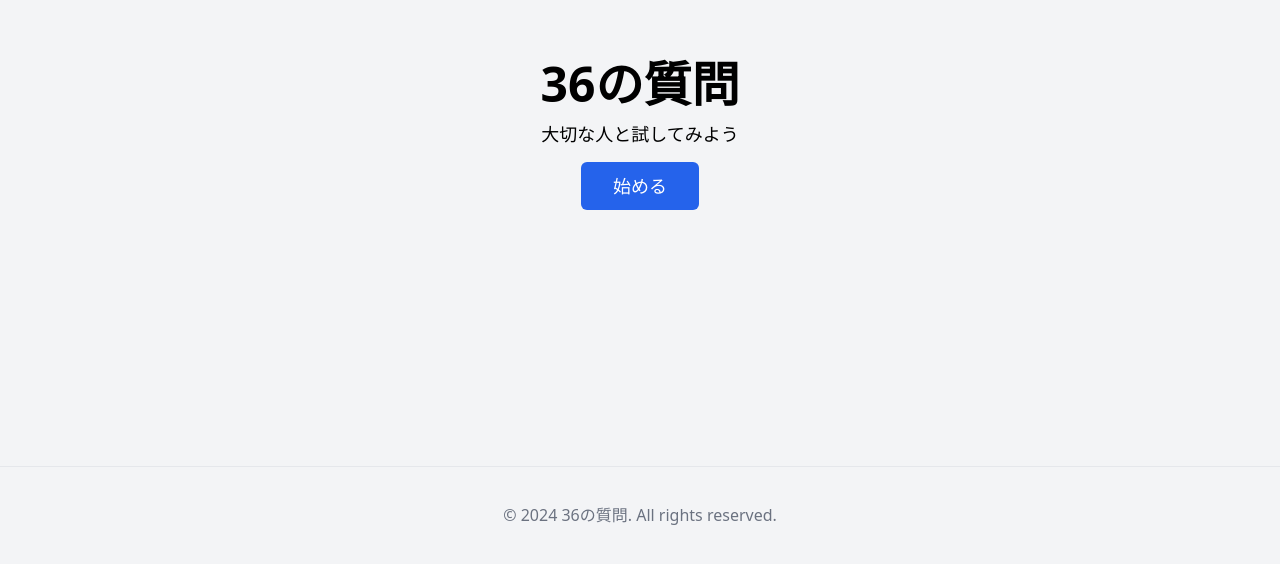
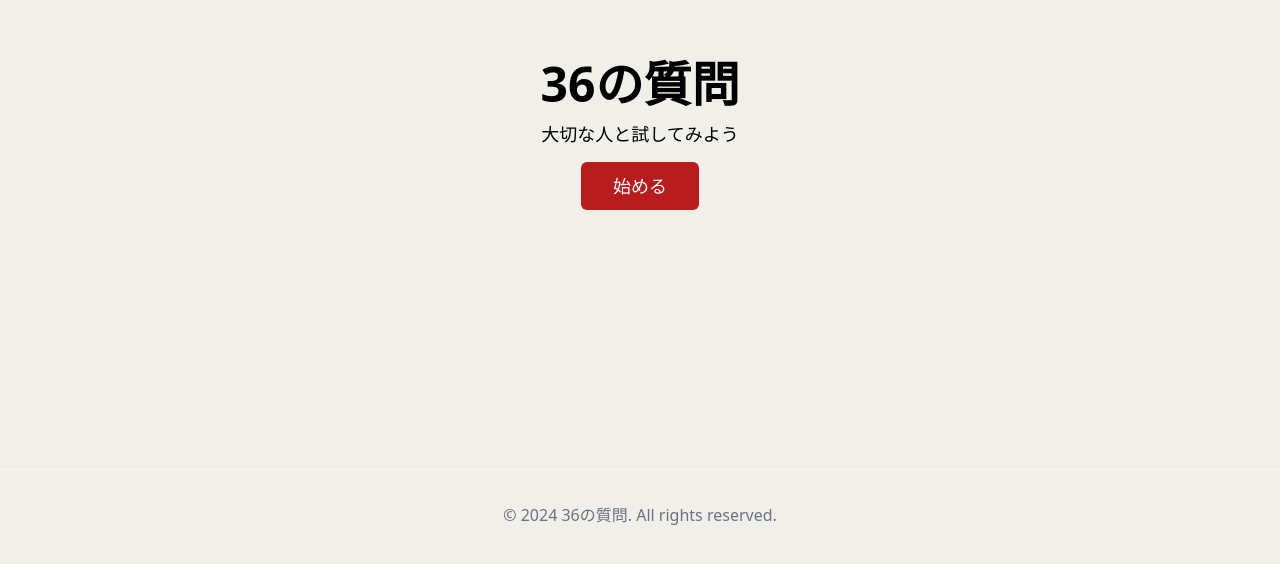
Before and after one commit to kimukimuyuya/36-questions, a Next.js app in the folder my-app/: page / in a window 1280 px wide. Shown: the part 230-794 px from the top of the page. Built offline with nearby package versions, Linux system fonts and the light colour scheme.

Commit message:
🎨: LPの背景、ボタンの色を変更

```diff
--- a/my-app/src/pages/index.tsx
+++ b/my-app/src/pages/index.tsx
@@ -3,7 +3,7 @@ import Link from 'next/link';
 
 const Home = () => {
   return (
-    <div className="flex flex-col items-center justify-center min-h-screen py-2 bg-gray-100">
+    <div className="flex flex-col items-center justify-center min-h-screen py-2 bg-bgColor">
       <Head>
         <title>36の質問 - ランディングページ</title>
         <link rel="icon" href="/favicon.ico" />
@@ -18,7 +18,7 @@ const Home = () => {
         <div className="mt-6">
           <Link
             href="/questions/1"
-            className="px-8 py-3 text-lg font-medium text-white bg-blue-600 rounded-md hover:bg-blue-700"
+            className="px-8 py-3 text-lg font-medium text-white bg-red-700 rounded-md hover:bg-red-700"
           >
             始める
           </Link>
```
